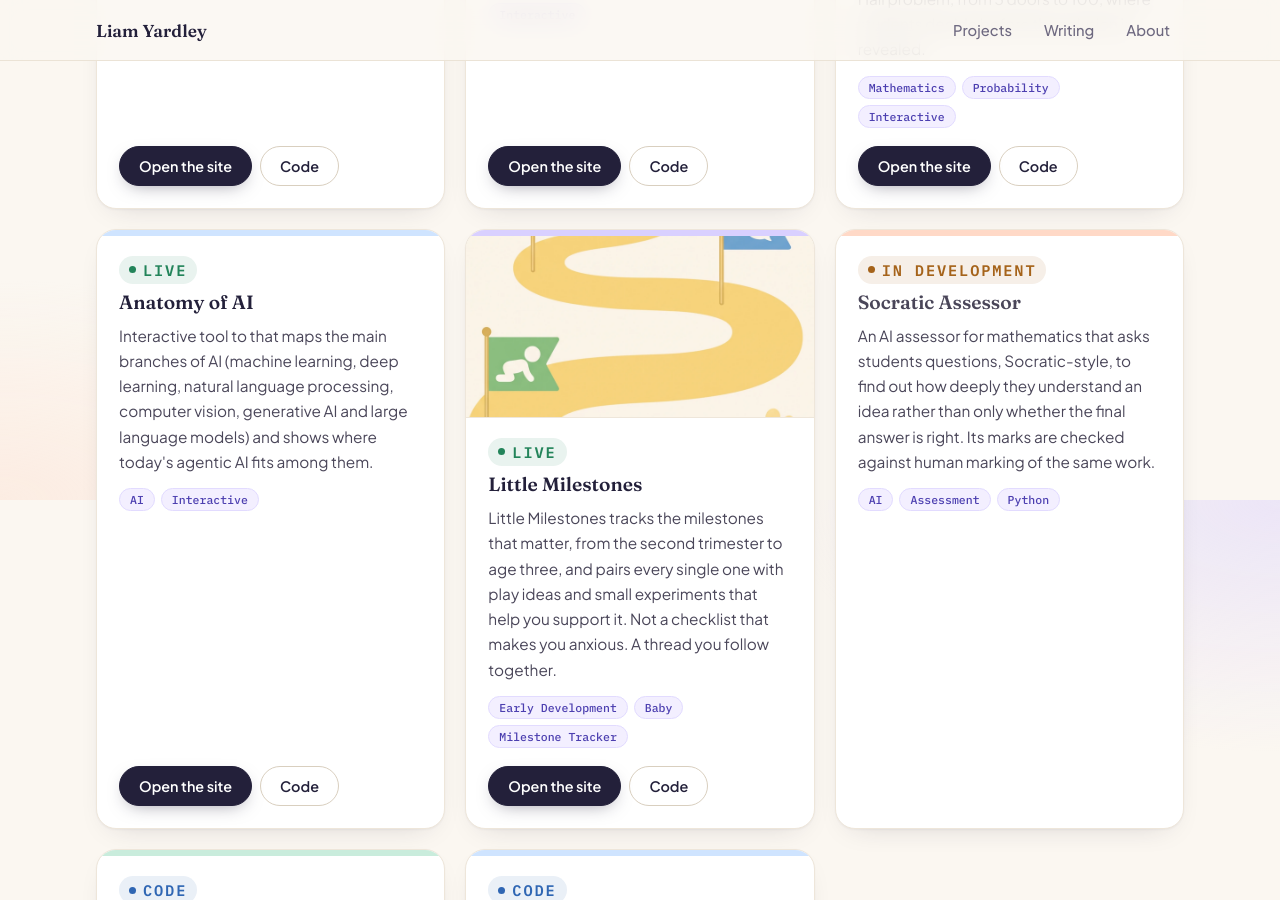
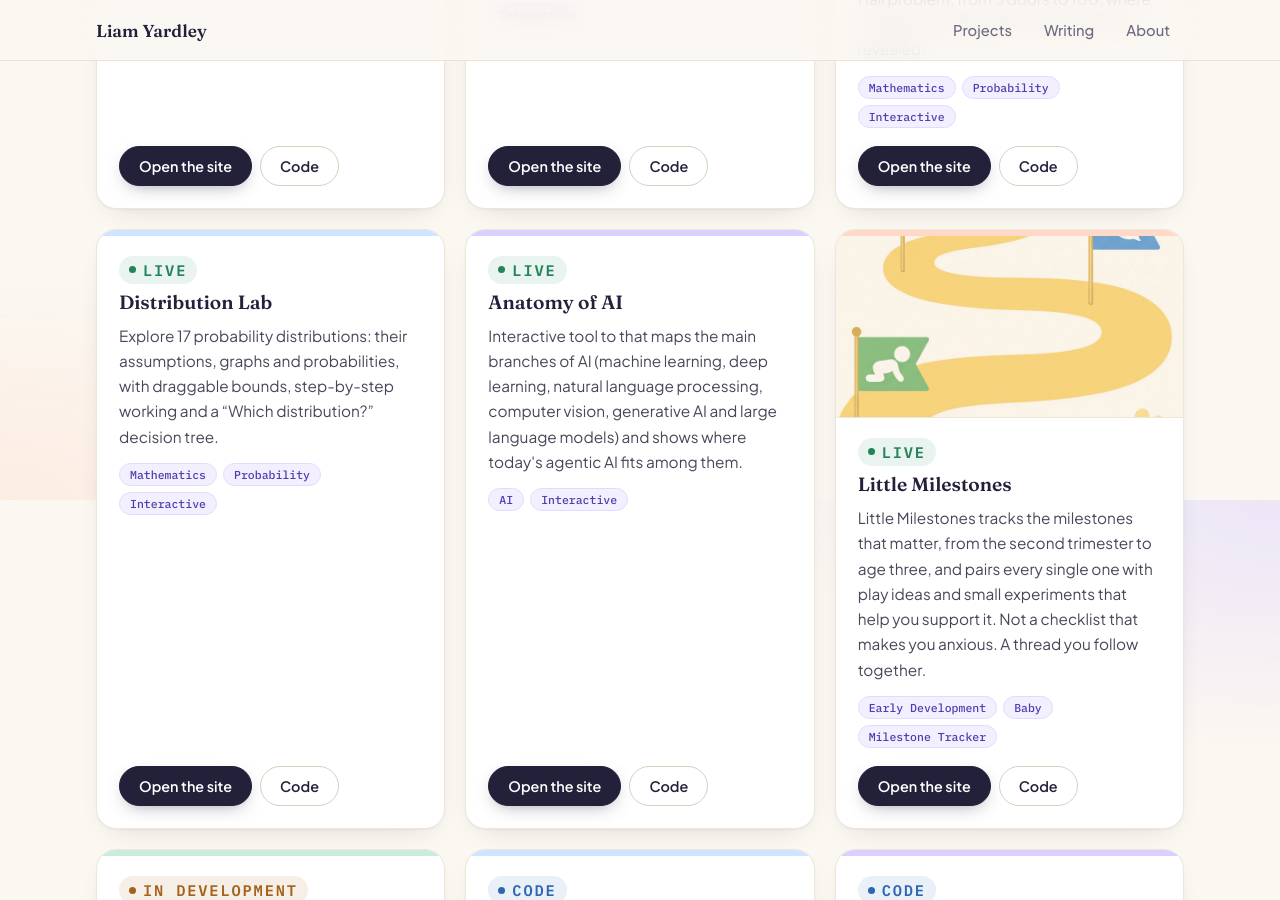
Before and after one commit to liamyardley/liamyardley.github.io, a Jekyll site: the page built from index.html, in a window 1280 px wide and 900 px high, scrolled down 1300 px. Built offline with Jekyll 4.4.1, drawn with Linux system fonts in a browser that asks for light colours.

Commit message:
Add Distribution Lab project details to projects.yml

```diff
--- a/_data/projects.yml
+++ b/_data/projects.yml
@@ -42,6 +42,17 @@
   link_text: Open the site
   code: https://github.com/liamyardley/Conditional-Probability-Lab
   image: conditional-probability-lab.webp
+  tags: [Mathematics, Probability, Interactive]
+
+- title: Distribution Lab
+  status: Live
+  blurb: >-
+    Explore 17 probability distributions: their assumptions, graphs and probabilities,
+    with draggable bounds, step-by-step working and a “Which distribution?” decision tree.
+  link: https://liamyardley.github.io/Distributions-Lab/
+  link_text: Open the site
+  code: https://github.com/liamyardley/Distributions-Lab
+  image: ""
   tags: [Mathematics, Probability, Interactive]
 
 - title: Anatomy of AI
```
